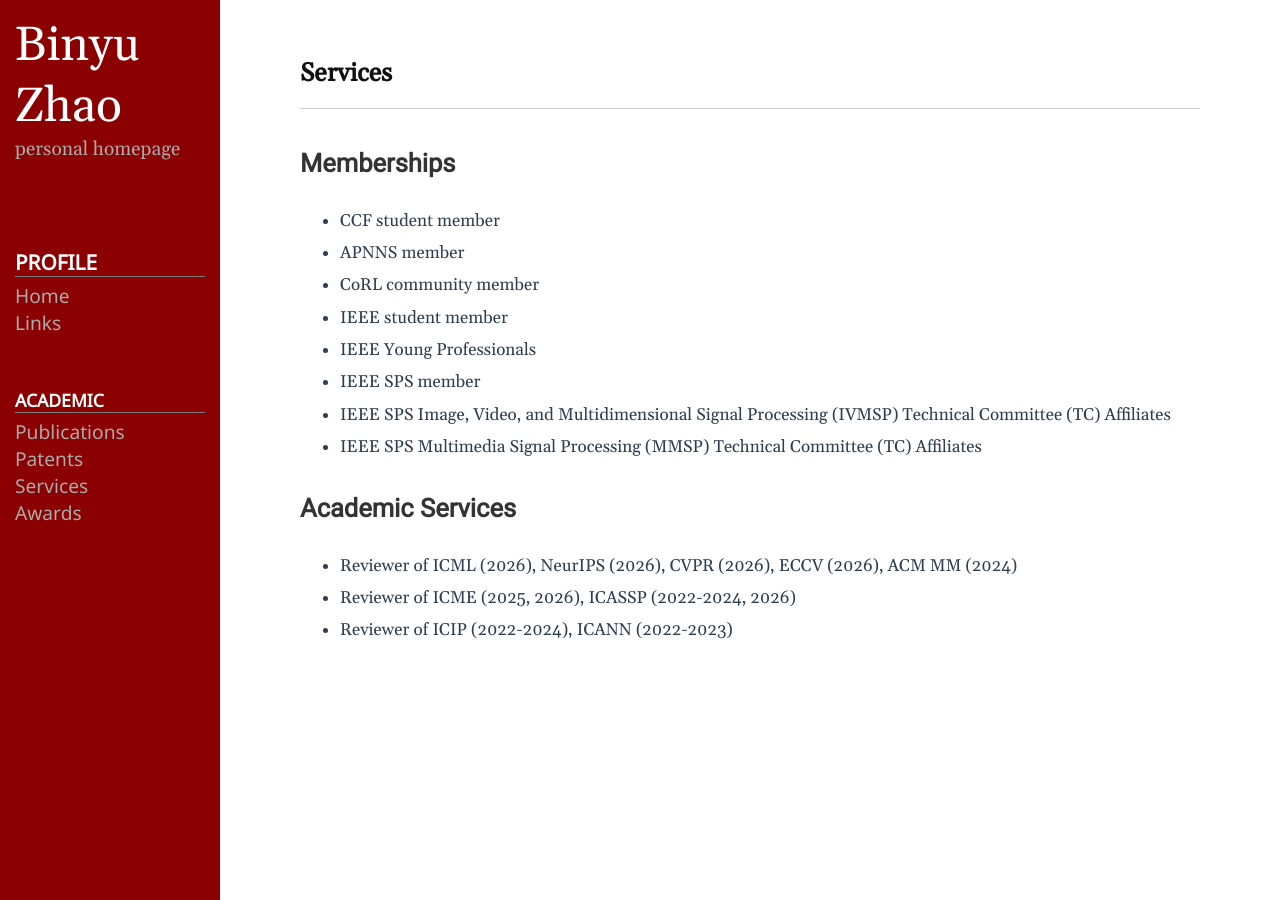
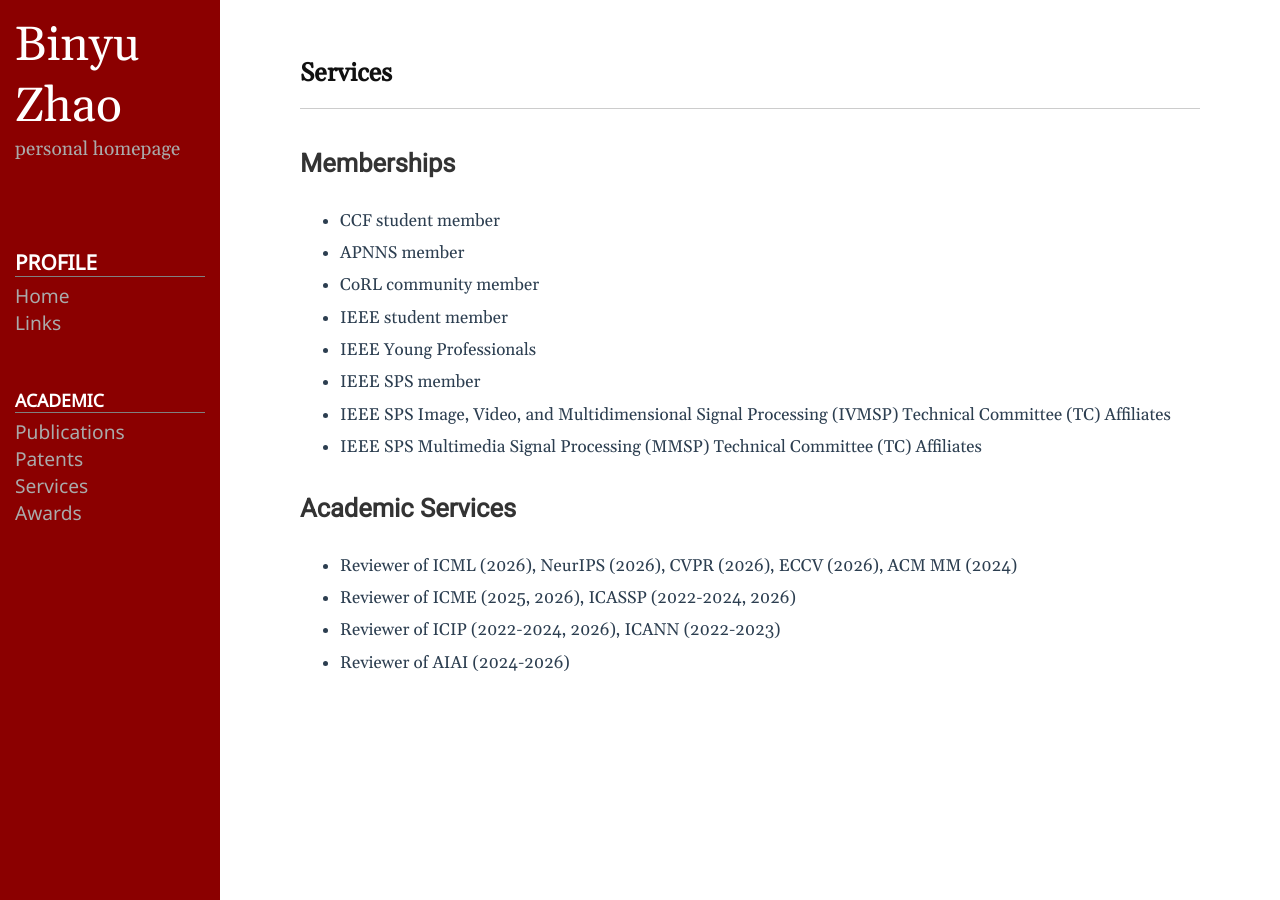
Before and after one commit to byzhaoAI/byzhaoAI.github.io, a Jekyll site: the page built from service.md, in a window 1280 px wide. Built offline with Jekyll 4.4.1, drawn with Linux system fonts in a browser that asks for light colours.

Commit message:
status update

```diff
--- a/_includes/home.html
+++ b/_includes/home.html
@@ -21,7 +21,7 @@
 
     <h2>Recent News</h2>
     <ul>
-      <li>One paper is resubmitted to <em>Information Sciences</em> after a revision (initially submitted Apr 02, 2025; resubmitted Dec 14, 2025; 2nd resubmitted Jan 18, 2026; 3rd resubmitted Mar 25, 2026).</li>
+      <li>One paper is resubmitted to <em>Information Sciences</em> after a revision (initially submitted Apr 02, 2025; resubmitted Dec 14, 2025; 2nd resubmitted Jan 18, 2026; 3rd resubmitted Mar 25, 2026; 4th resubmitted Apr 14, 2026).</li>
       <li>One paper is submitted to <em>ICML2026</em> (Jan 29, 2026).</li>
       <li>One paper is published in <em>Pattern Recognition</em> (Nov 08, 2025).</li>
       <!-- <li>One paper is published in <em>Pattern Recognition</em> (November 08). The final version is available via <a href="https://doi.org/10.1016/j.patcog.2025.112591">DOI</a>, or for 50 days' free access via this <a href="https://authors.elsevier.com/a/1m40D77nKsBm-">Share Link</a> (valid until December 28, 2025).</li> -->
--- a/service.md
+++ b/service.md
@@ -19,4 +19,5 @@ permalink: /service/
 
 - Reviewer of ICML (2026), NeurIPS (2026), CVPR (2026), ECCV (2026), ACM MM (2024)
 - Reviewer of ICME (2025, 2026), ICASSP (2022-2024, 2026)
-- Reviewer of ICIP (2022-2024), ICANN (2022-2023)
+- Reviewer of ICIP (2022-2024, 2026), ICANN (2022-2023)
+- Reviewer of AIAI (2024-2026)
```
Also changed, not shown: README.md.
